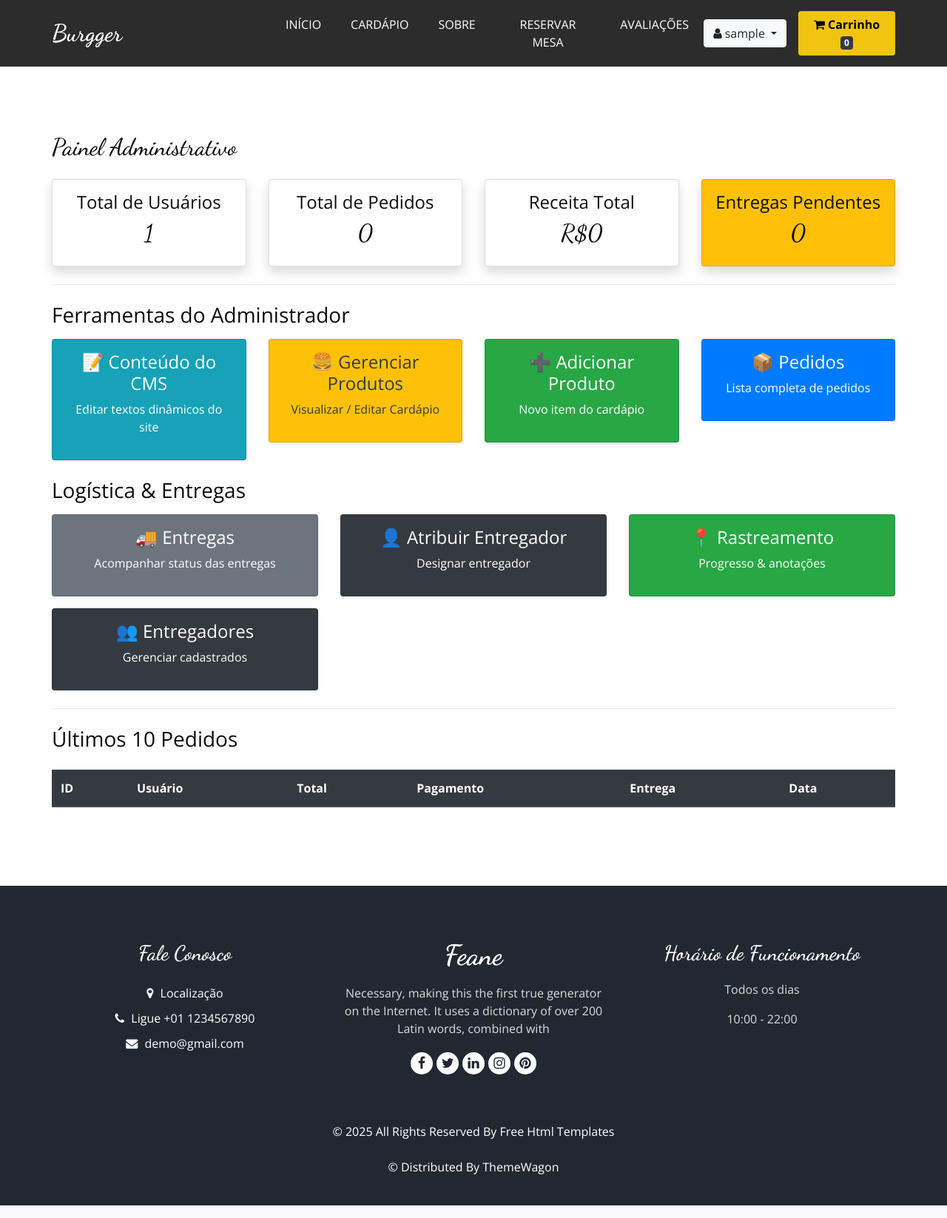
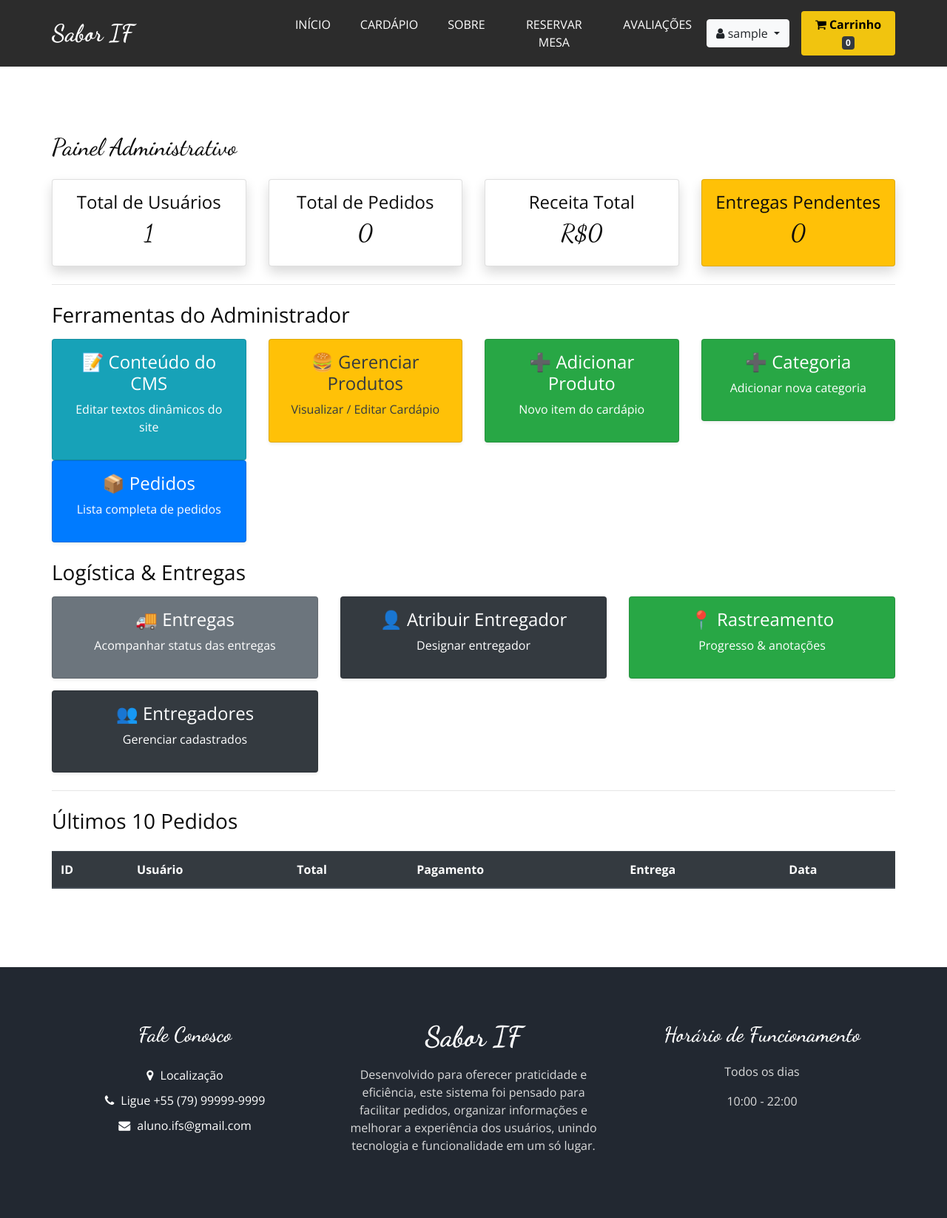
Before and after one commit to eltonmoraes6/restaurant-django-app, a Django app: page /admin-dashboard/ in a window 1280 px wide. Shown: the whole page at 74% size. Run offline with Django 5.2, Linux system fonts and the light colour scheme; the visitor is signed in with stand-in values (Sample User, id 1); data comes from the database, SQL or seed files in the repository; data that the repository does not hold is empty; some libraries are stand-ins or nearby versions.

Commit message:
Ajustes em Nova categoria

```diff
--- a/Base_App/admin_dashboard.py
+++ b/Base_App/admin_dashboard.py
@@ -12,6 +12,7 @@ def cms_environment(request):
             ("Footer", "/admin/Base_App/pagesection/?page=footer"),
             ("Products", "/admin/Base_App/items/"),
             ("Categories", "/admin/Base_App/itemlist/"),
+             ("Adicionar Categoria", "/admin/Base_App/itemlist/add/"),
         ]
     }
     return TemplateResponse(request, "admin/cms_environment.html", context)
--- a/Base_App/views.py
+++ b/Base_App/views.py
@@ -10,6 +10,8 @@ from django.db.models import Sum
 from django.http import JsonResponse
 from django.shortcuts import get_object_or_404, redirect, render
 from django.urls import reverse_lazy
+from django.shortcuts import render, redirect
+from .forms import CategoryForm
 
 from Base_App.models import (AboutUs, BookTable, Cart, Delivery,
                              DeliveryPerson, Feedback, ItemList, Items, Order,
@@ -370,6 +372,19 @@ def cms_edit(request, pk):
 
     return render(request, "cms_form.html", {"form": form, "title": "Edit CMS Section"})
 
+# ===========================================================
+#New Category Management Views
+# ===========================================================
+
+def add_category(request):
+    form = CategoryForm(request.POST or None)
+    success = False
+    if request.method == 'POST' and form.is_valid():
+        form.save()
+        success = True
+        form = CategoryForm()  # limpa o formulário
+    return render(request, 'add_category.html', {'form': form, 'success': success})
+
 
 # ============================================================
 # ITEMS MANAGEMENT
--- a/Resturant_Project/urls.py
+++ b/Resturant_Project/urls.py
@@ -2,6 +2,8 @@ from django.conf import settings
 from django.conf.urls.static import static
 from django.contrib import admin
 from django.urls import path
+from Base_App.views import add_category
+from django.shortcuts import redirect
 
 from Base_App.views import (AboutView, AdminDashboardView, BookTableView,
                             CartPageView, CheckoutPageView, ConfirmOrder,
@@ -27,6 +29,11 @@ urlpatterns = [
     path("dashboard/items/edit/<int:pk>/", items_edit, name="item_edit"),
 
     path("dashboard/orders/", order_list, name="order_list"),
+    #added category urls
+    path("/admin/Base_App/category/add/", items_create, name="category_add"),
+    # ADICIONE ESSA LINHA
+    path("dashboard/category/add/", add_category, name="category_add"),
+
 
     # CMS
     path("cms/", cms_list, name="cms_list"),
--- a/Template/about.html
+++ b/Template/about.html
@@ -22,7 +22,7 @@
         <div class="detail-box">
           <div class="heading_container">
             <h2>
-              {% cms 'about' 'title' default='Nós Somos a Feane' %}
+              {% cms 'about' 'title' default='Nós Somos a Sabor IF' %}
             </h2>
             <h4>
               {% cms 'about' 'subtitle' default="Nossa História" %}
@@ -31,7 +31,7 @@
 
           <div>
             <p>
-              {% cms 'about' 'description' default="Iniciamos nossa jornada em 1990, trazendo sabores únicos..." %}
+              {% cms 'about' 'description' default="Este sistema foi desenvolvido por alunos do Instituto Federal de Sergipe (IFS) como um projeto acadêmico. Seu objetivo é facilitar o acesso ao cardápio e organizar os pedidos do Restaurante do IFS, oferecendo uma experiência simples e prática para a comunidade acadêmica." %}
             </p>
           </div>
 
--- a/Template/admin_dashboard.html
+++ b/Template/admin_dashboard.html
@@ -72,6 +72,15 @@
                     </div>
                 </a>
             </div>
+            <div class="col-md-3">
+                <a href="/admin/Base_App/category/add/" class="text-decoration-none">
+                    <div class="card p-3 text-center bg-success text-white shadow-sm">
+                        <h4>➕ Categoria</h4>
+                        <p>Adicionar nova categoria</p>
+                    </div>
+                </a>
+            </div>
+
 
             <div class="col-md-3">
                 <a href="{% url 'order_list' %}" class="text-decoration-none">
--- a/Template/base.html
+++ b/Template/base.html
@@ -14,7 +14,7 @@
   <meta name="author" content="" />
   <link rel="shortcut icon" href="{% static 'images/favicon.png' %}" type="">
 
-  <title> Feane </title>
+  <title> Sabor IF </title>
 
   <!-- bootstrap core css -->
   <link rel="stylesheet" type="text/css" href="{% static 'css/bootstrap.css' %}" />
@@ -107,11 +107,10 @@
   <header class="header_section">
     <div class="container">
       <nav class="navbar navbar-expand-lg custom_nav-container">
+        <a class="navbar-brand" href="{% url 'Home' %}">
+            <span>Sabor IF</span>
+          </a>
 
-        <!-- LOGO -->
-        <a class="navbar-brand" href="{% url 'Home' %}">
-          <span>Burgger</span>
-        </a>
 
         <!-- NAV TOGGLE -->
         <button class="navbar-toggler" type="button" data-toggle="collapse" data-target="#navbarSupportedContent">
@@ -190,7 +189,7 @@
 
 
   <!-- end header section -->
-
+<! colocar aqui a mensagem por cima da imagem >
   {% block hero %}
   <div class="hero_area">
     <div class="bg-box">
@@ -248,13 +247,13 @@
               <a href="">
                 <i class="fa fa-phone" aria-hidden="true"></i>
                 <span>
-                  Ligue +01 1234567890
+                  Ligue +55 (79) 99999-9999
                 </span>
               </a>
               <a href="">
                 <i class="fa fa-envelope" aria-hidden="true"></i>
                 <span>
-                  demo@gmail.com
+                  aluno.ifs@gmail.com
                 </span>
               </a>
             </div>
@@ -263,29 +262,12 @@
         <div class="col-md-4 footer-col">
           <div class="footer_detail">
             <a href="" class="footer-logo">
-              Feane
+              Sabor IF
             </a>
             <p>
-              Necessary, making this the first true generator on the Internet. It uses a dictionary of over 200 Latin
-              words, combined with
+             Desenvolvido para oferecer praticidade e eficiência, este sistema foi pensado para facilitar pedidos, organizar informações e melhorar a experiência dos usuários, unindo tecnologia e funcionalidade em um só lugar.
             </p>
-            <div class="footer_social">
-              <a href="">
-                <i class="fa fa-facebook" aria-hidden="true"></i>
-              </a>
-              <a href="">
-                <i class="fa fa-twitter" aria-hidden="true"></i>
-              </a>
-              <a href="">
-                <i class="fa fa-linkedin" aria-hidden="true"></i>
-              </a>
-              <a href="">
-                <i class="fa fa-instagram" aria-hidden="true"></i>
-              </a>
-              <a href="">
-                <i class="fa fa-pinterest" aria-hidden="true"></i>
-              </a>
-            </div>
+
           </div>
         </div>
         <div class="col-md-4 footer-col">
@@ -300,14 +282,7 @@
           </p>
         </div>
       </div>
-      <div class="footer-info">
-        <p>
-          &copy; <span id="displayYear"></span> All Rights Reserved By
-          <a href="https://html.design/">Free Html Templates</a><br><br>
-          &copy; <span id="displayYear"></span> Distributed By
-          <a href="https://themewagon.com/" target="_blank">ThemeWagon</a>
-        </p>
-      </div>
+
     </div>
   </footer>
   <!-- footer section -->
--- a/Template/home.html
+++ b/Template/home.html
@@ -13,8 +13,10 @@
           <div class="row">
             <div class="col-md-7 col-lg-6 ">
               <div class="detail-box">
-                <h1>{% cms 'home' 'hero_title' %}</h1>
-                <p>{% cms 'home' 'hero_subtitle' %}</p>
+                <p class="lead mt-3">
+                    No <strong>Restaurante do IFS</strong>, a boa comida acompanha a rotina de quem estuda e trabalha aqui. Cada refeição é preparada com cuidado, pensando no sabor, na qualidade e no bem-estar de toda a comunidade acadêmica.
+                  </p>
+
               </div>
             </div>
           </div>
```
Also changed, not shown: Base_App/admin.py (+15 -1 lines), Base_App/forms.py (+17 -0 lines), Base_App/models.py (+41 -9 lines), Template/admin/Base_App/category/change_form.html (added, +38 -0 lines), Base_App/migrations/0019_category.py (added), 1 other file.
